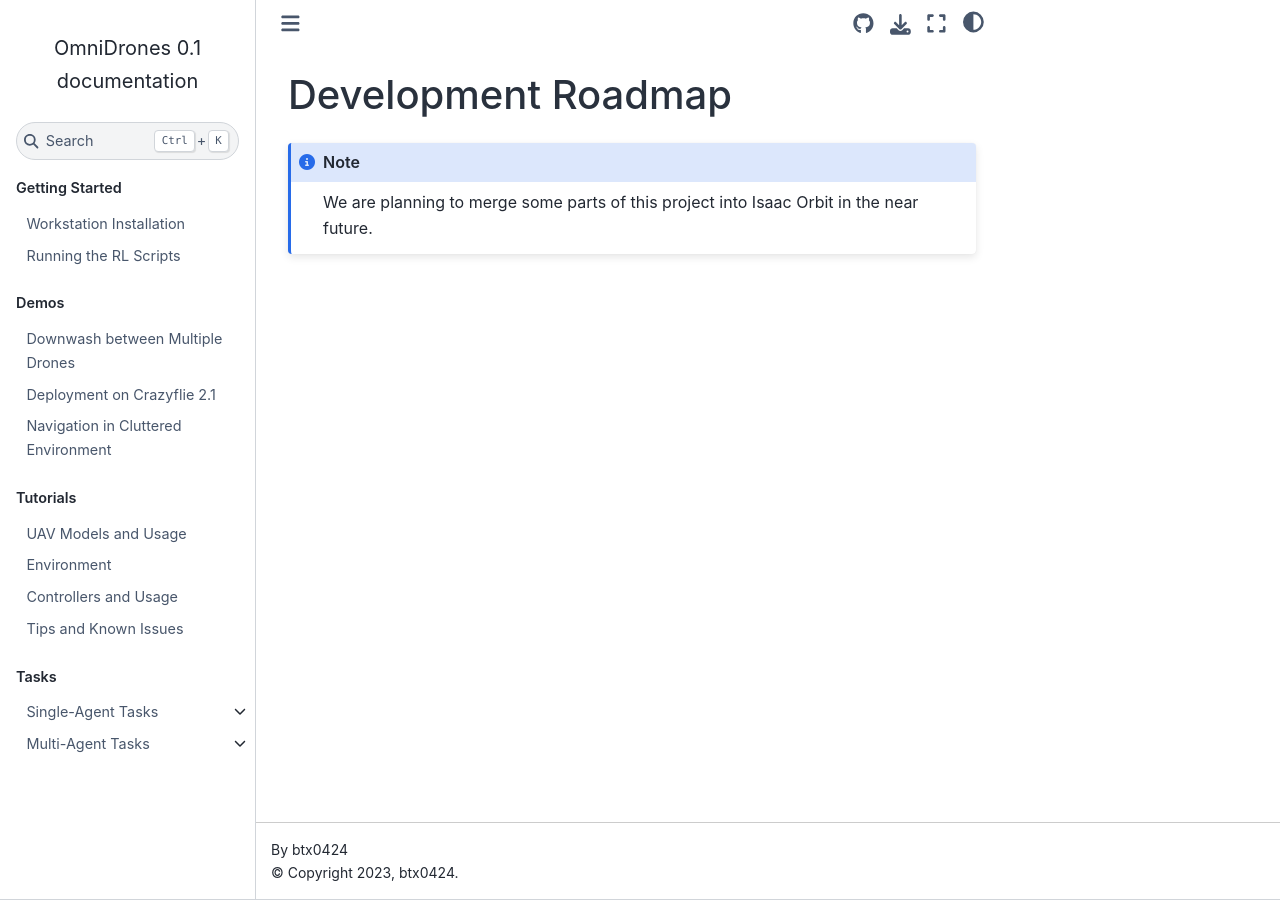
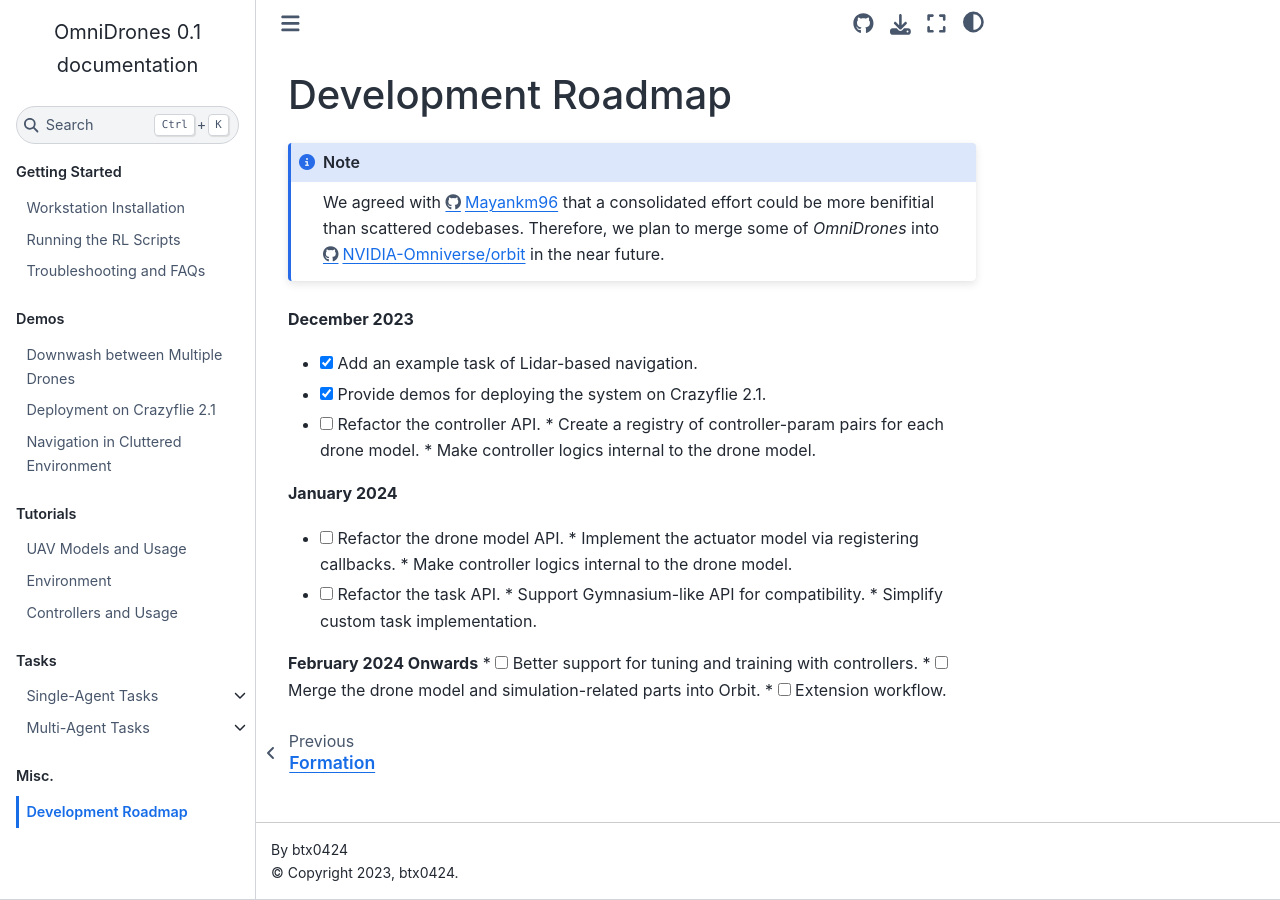
Before and after one commit to btx0424/OmniDrones, a Sphinx documentation site: the page built from docs/source/roadmap.rst, in a window 1280 px wide. Built offline with Sphinx 7.4.7 and the Sphinx Book theme 1.1.4, drawn with Linux system fonts in a browser that asks for light colours.

Commit message:
[doc] Pinball, trouble shooting, roadmap

```diff
--- a/docs/_generate_mds.py
+++ b/docs/_generate_mds.py
@@ -8,7 +8,7 @@
     print(IsaacEnv.REGISTRY)
 
     single_tasks = [
-        "Hover", "Track", "Forest",
+        "Hover", "Track", "Forest", "Pinball",
         "InvPendulumHover", "InvPendulumTrack", "InvPendulumFlyThrough",
         "PayloadTrack", "PayloadFlyThrough"
     ]
--- a/docs/source/roadmap.rst
+++ b/docs/source/roadmap.rst
@@ -1,6 +1,48 @@
 Development Roadmap
 ===================
 
+.. |check| raw:: html
+
+    <input checked=""  type="checkbox">
+
+.. |check_| raw:: html
+
+    <input checked=""  disabled="" type="checkbox">
+
+.. |uncheck| raw:: html
+
+    <input type="checkbox">
+
+.. |uncheck_| raw:: html
+
+    <input disabled="" type="checkbox">
+
+
 .. note::
 
-    We are planning to merge some parts of this project into Isaac Orbit in the near future.
+    We agreed with https://github.com/Mayankm96 that a consolidated effort could be more benifitial
+    than scattered codebases. Therefore, we plan to merge some of `OmniDrones`
+    into https://github.com/NVIDIA-Omniverse/orbit in the near future.
+
+
+**December 2023**
+
+* |check| Add an example task of Lidar-based navigation.
+* |check| Provide demos for deploying the system on Crazyflie 2.1.
+* |uncheck| Refactor the controller API.
+  * Create a registry of controller-param pairs for each drone model.
+  * Make controller logics internal to the drone model.
+
+**January 2024**
+
+* |uncheck| Refactor the drone model API.
+  * Implement the actuator model via registering callbacks.
+  * Make controller logics internal to the drone model.
+* |uncheck| Refactor the task API.
+  * Support Gymnasium-like API for compatibility.
+  * Simplify custom task implementation.
+
+**February 2024 Onwards**
+* |uncheck| Better support for tuning and training with controllers.
+* |uncheck| Merge the drone model and simulation-related parts into Orbit.
+* |uncheck| Extension workflow.
```
Also changed, not shown: docs/source/index.rst (+2 -9 lines), docs/source/tasks/single.rst (+13 -1 lines), docs/source/tasks/single/Pinball.md (added, +30 -0 lines), docs/source/troubleshooting.md (added, +57 -0 lines), 2 other files.
